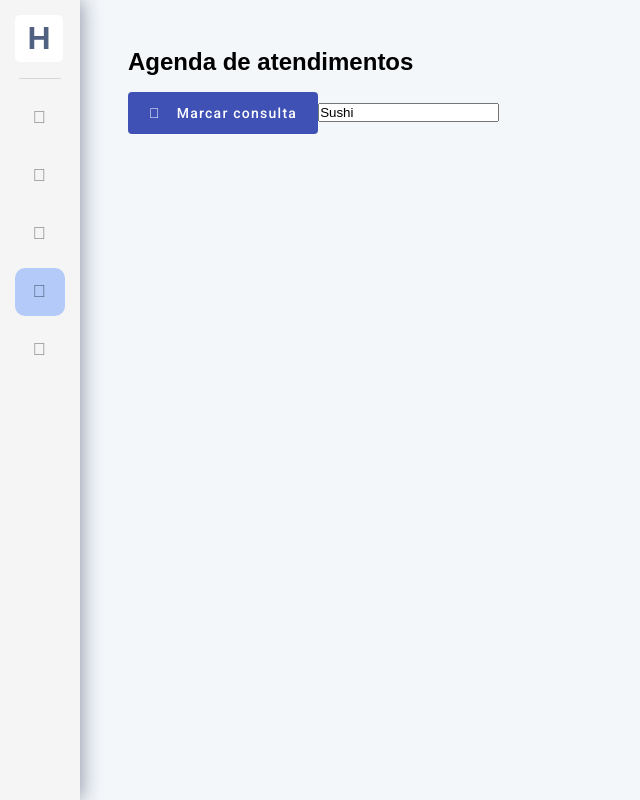
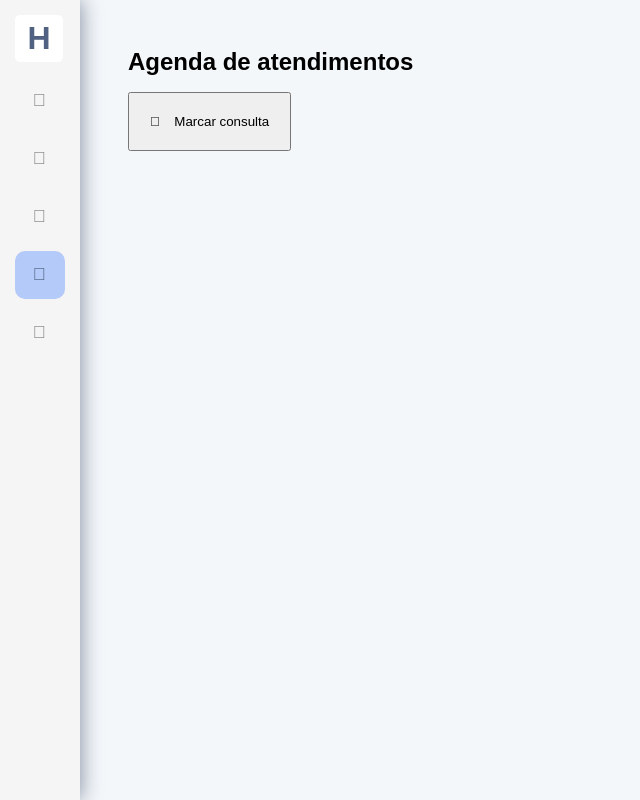
Before and after one commit to FelipeGtDev/health-schedule, an Angular app: page /calendar in a window 1280 px wide. Shown: the whole page, without its empty margins (0-640 px from the left). Built offline with nearby package versions, Linux system fonts and the light colour scheme.

Commit message:
removendo material 2

```diff
--- a/angular.json
+++ b/angular.json
@@ -30,7 +30,6 @@
               "src/assets"
             ],
             "styles": [
-              "@angular/material/prebuilt-themes/indigo-pink.css",
               "src/styles.scss"
             ],
             "scripts": []
@@ -91,7 +90,6 @@
               "src/assets"
             ],
             "styles": [
-              "@angular/material/prebuilt-themes/indigo-pink.css",
               "src/styles.scss"
             ],
             "scripts": []
--- a/src/app/page/calendar/calendar.component.html
+++ b/src/app/page/calendar/calendar.component.html
@@ -4,9 +4,7 @@
 
 
 
-<button mat-flat-button color="primary" style="padding: 1.5em">
+<button color="primary" style="padding: 1.5em">
     <i class="fal fa-calendar" style="margin-right: .8em"></i>
     Marcar consulta
 </button>
-
-<input matInput placeholder="Ex. Pizza" value="Sushi">
--- a/src/app/page/calendar/calendar.component.ts
+++ b/src/app/page/calendar/calendar.component.ts
@@ -1,13 +1,11 @@
 import { Component } from '@angular/core';
-import {MatButton} from "@angular/material/button";
-import {MatLabel} from "@angular/material/form-field";
+
 
 @Component({
   selector: 'app-calendar',
   standalone: true,
     imports: [
-        MatButton,
-        MatLabel
+
     ],
   templateUrl: './calendar.component.html',
   styleUrl: './calendar.component.scss'
--- a/src/app/sidenav/sidenav.component.html
+++ b/src/app/sidenav/sidenav.component.html
@@ -20,7 +20,6 @@
     </div>
 
 
-    <mat-divider  style="margin: 1em 1.2em 0 1.2em"></mat-divider>
 
     <ul class="sidenav-nav">
         <li class="sidenav-nav-item" *ngFor="let data of navData">
--- a/src/app/sidenav/sidenav.component.ts
+++ b/src/app/sidenav/sidenav.component.ts
@@ -2,7 +2,6 @@ import {Component, EventEmitter, HostListener, OnInit, Output} from '@angular/co
 import {navbarData} from "./nav-data";
 import {NgClass, NgForOf, NgIf} from "@angular/common";
 import {RouterLink, RouterLinkActive} from "@angular/router";
-import {MatDivider} from "@angular/material/divider";
 
 interface SideNavToggle {
   screenWidth: number;
@@ -19,7 +18,6 @@ interface SideNavToggle {
     NgClass,
     NgIf,
     RouterLinkActive,
-    MatDivider
   ],
   templateUrl: './sidenav.component.html',
   styleUrl: './sidenav.component.scss',
```
